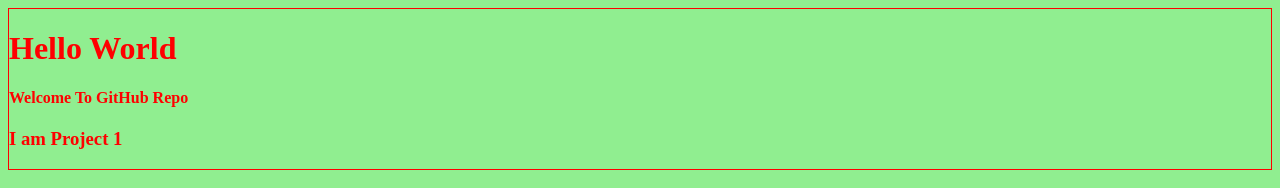
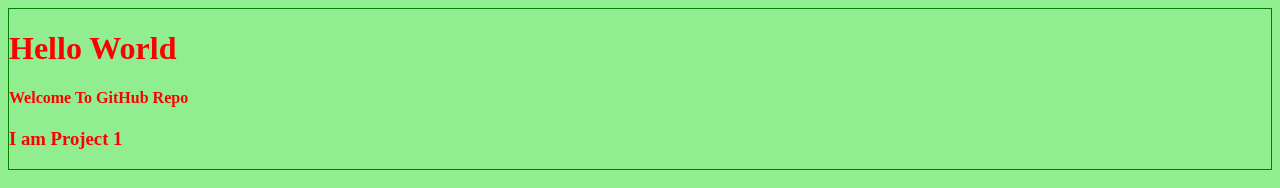
Before and after one commit to techranjitabehera/project1, a plain HTML site: page index.html in a window 1280 px wide. Drawn offline with Linux system fonts and the light colour scheme.

Commit message:
added green border design.css

```diff
--- a/design.css
+++ b/design.css
@@ -1,5 +1,5 @@
 body{
     color: red;
     background-color: lightgreen;
-    border: solid red 1px;
+    border: solid green 1px;
 }
```
